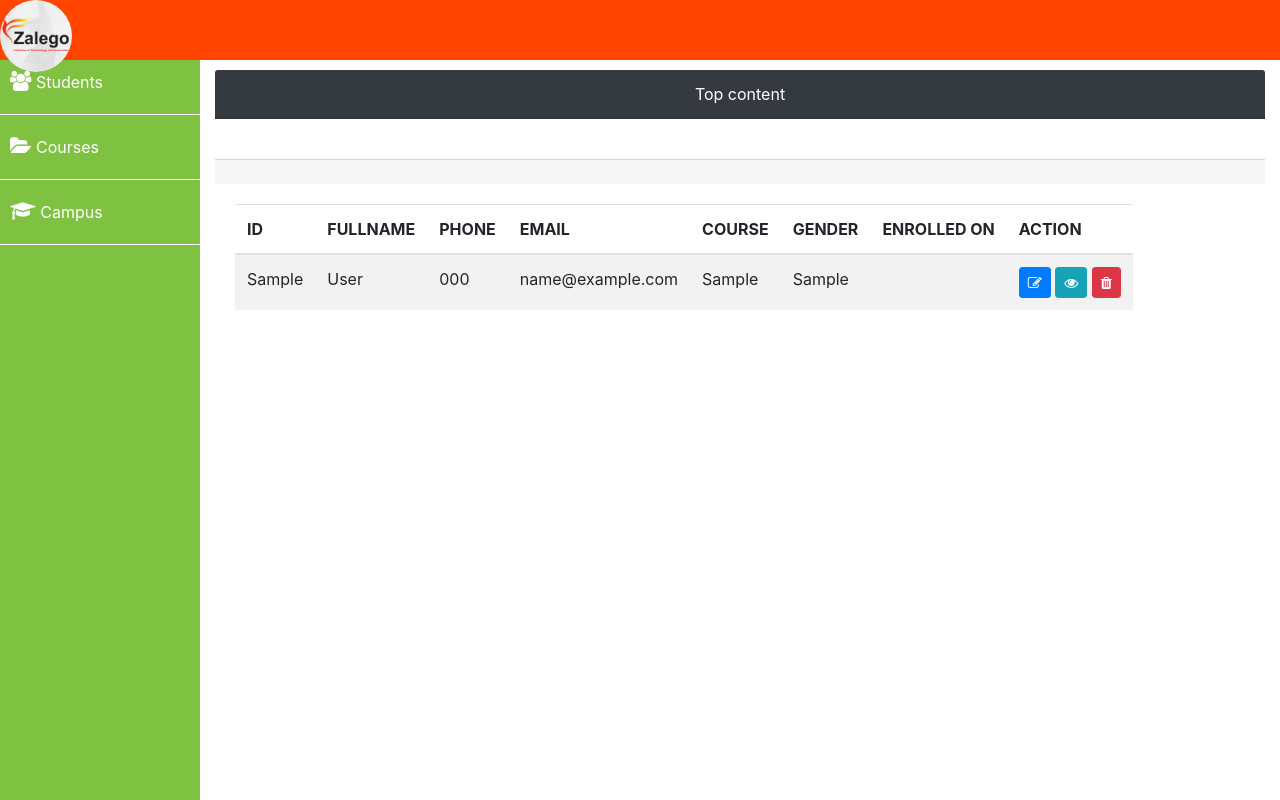
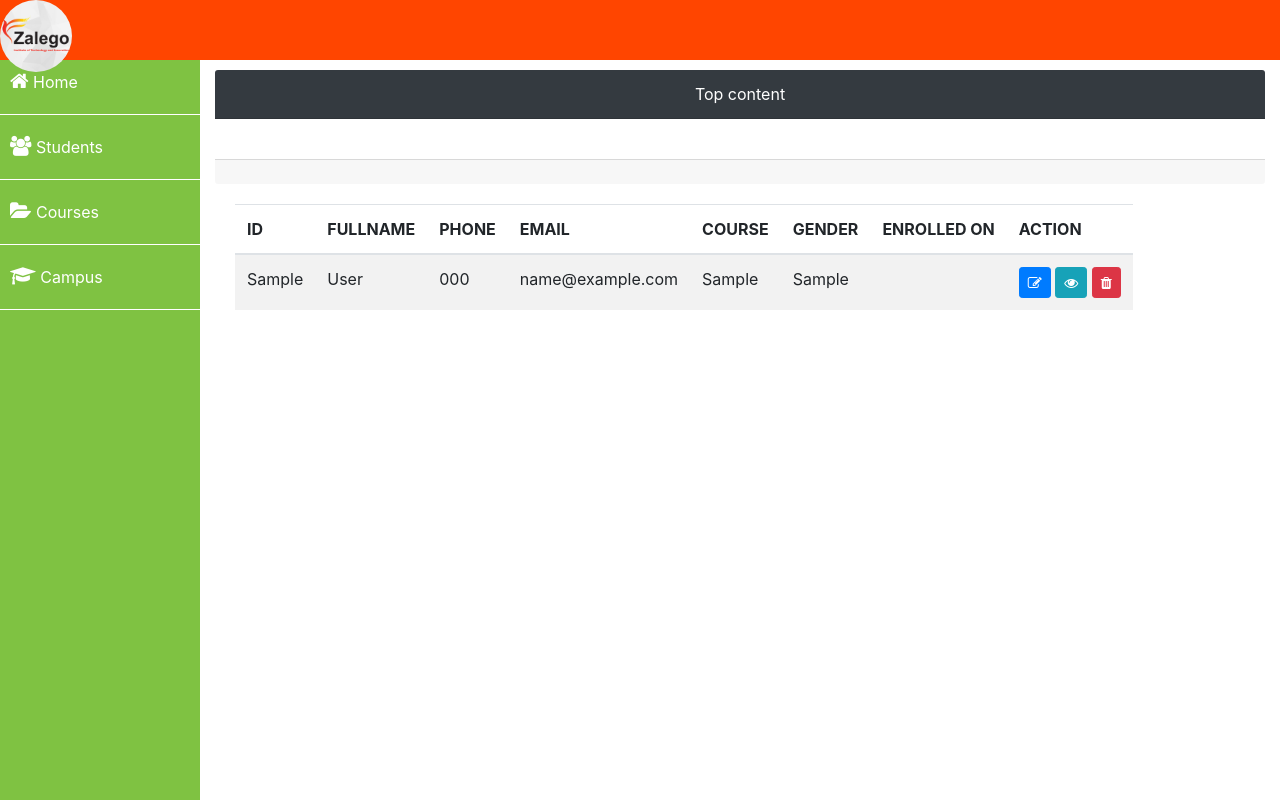
Before and after one commit to Claris69/admindashbord, a PHP site: page /webStartingTemplate/webStartingTemplate/students.php in a window 1280 px wide. Run offline with PHP 8.4, Linux system fonts and the light colour scheme; tables that the repository leaves empty or names only in its code hold one stand-in row (values such as "Sample post"); data that the repository does not hold is empty.

Commit message:
aded php syntax

```diff
--- /dev/null
+++ b/webStartingTemplate/webStartingTemplate/includes/headers.php
@@ -0,0 +1,11 @@
+<head>
+	<title>Bootstrap Admin Template</title>
+	<meta charset="UTF-8">
+	<meta name="description" content="Creating admin dashboard">
+	<meta name="keywords" content="HTML,CSS,Zalego,Technology,Zalego institute,JavaScript">
+	<meta name="author" content="Your name">
+	<meta name="viewport" content="width=device-width, initial-scale=1.0">
+	<link rel="stylesheet" href="bootstrap/css/bootstrap.min.css">
+	<link rel="stylesheet" href="font-awesome/css/font-awesome.min.css">
+	<link rel="stylesheet" href="style.css">
+</head>
--- /dev/null
+++ b/webStartingTemplate/webStartingTemplate/includes/navbar.php
@@ -0,0 +1,7 @@
+<div class="header ">
+		<!-- this will hold all code for our header info -->
+		<div class="header">
+			<img src="images/1.jpg" alt="Zalego" class="rounded-circle" >
+			<a href="#" class="navbar-trigger"><span></span></a>
+		</div>
+	</div>
--- /dev/null
+++ b/webStartingTemplate/webStartingTemplate/includes/sidebar.php
@@ -0,0 +1,32 @@
+<nav>
+			<ul>
+			<li>
+					<a href="index.php">
+						<span> <i class="fa fa-home"></i></span>
+						<span>Home</span>
+					</a>
+				</li>
+
+				<li>
+					<a href="students.php">
+						<span> <i class="fa fa-group"></i></span>
+						<span>Students</span>
+					</a>
+				</li>
+
+				<li>
+					<a href="">
+						<span> <i class="fa fa-folder-open"></i></span>
+						<span>Courses</span>
+					</a>
+				</li>
+
+				<li>
+					<a href="">
+						<span> <i class="fa fa-graduation-cap"></i></span>
+						<span>Campus</span>
+					</a>
+				</li>
+
+			</ul>
+</nav>
--- /dev/null
+++ b/webStartingTemplate/webStartingTemplate/logics/dbconnection.php
@@ -0,0 +1,10 @@
+<?php
+$server="localhost";
+$username="root";
+$password="";
+$database="zalego";
+
+$conn =mysqli_connect($server,$username,$password,$database);
+
+$sql= mysqli_query($conn,"SELECT * FROM enrollment" );
+?>
--- a/webStartingTemplate/webStartingTemplate/students.php
+++ b/webStartingTemplate/webStartingTemplate/students.php
@@ -1,67 +1,20 @@
+
 <?php
-$server="localhost";
-$username="root";
-$password="";
-$database="zalego";
-
-$conn =mysqli_connect($server,$username,$password,$database);
-
-$sql= mysqli_query($conn,"SELECT * FROM enrollment" );
+ require_once('logics/dbconnection.php');
 ?>
-
 
 
 
 
 <!DOCTYPE html>
 <html>
-	<head>
-		<title>Bootstrap Admin Template</title>
-		<meta charset="UTF-8">
-		<meta name="description" content="Creating admin dashboard">
-		<meta name="keywords" content="HTML,CSS,Zalego,Technology,Zalego institute,JavaScript">
-		<meta name="author" content="Your name">
-		<meta name="viewport" content="width=device-width, initial-scale=1.0">
-		<link rel="stylesheet" href="bootstrap/css/bootstrap.min.css">
-		<link rel="stylesheet" href="font-awesome/css/font-awesome.min.css">
-		<link rel="stylesheet" href="style.css">
-	</head>
+<?php require_once('includes/headers.php')?>
     <body>
 		<!-- All our code. write here   -->
-		<div class="header">
-			<!-- this will hold all code for our header info -->
-			<div class="header">
-				<img src="images/1.jpg" alt="Zalego" class="rounded-circle" >
-				<a href="#" class="navbar-trigger"><span></span></a>
-			</div>
-		</div>
+		<?php require_once('includes/navbar.php')?>
 		<div class="sidebar">
 			<!-- this will hold all code for our slidebar info -->
-			<nav>
-				<ul>
-					<li>
-						<a href="students.html">
-							<span> <i class="fa fa-group"></i></span>
-							<span>Students</span>
-						</a>
-					</li>
-
-					<li>
-						<a href="">
-							<span> <i class="fa fa-folder-open"></i></span>
-							<span>Courses</span>
-						</a>
-					</li>
-
-					<li>
-						<a href="">
-							<span> <i class="fa fa-graduation-cap"></i></span>
-							<span>Campus</span>
-						</a>
-					</li>
-
-				</ul>
-			</nav>
+			<?php require_once('includes/sidebar.php')?>
 		</div>
 		<div class="main-content">
 			<!-- this will hold all code for our main content info -->
```
Also changed, not shown: webStartingTemplate/webStartingTemplate/index.php (+3 -43 lines).
